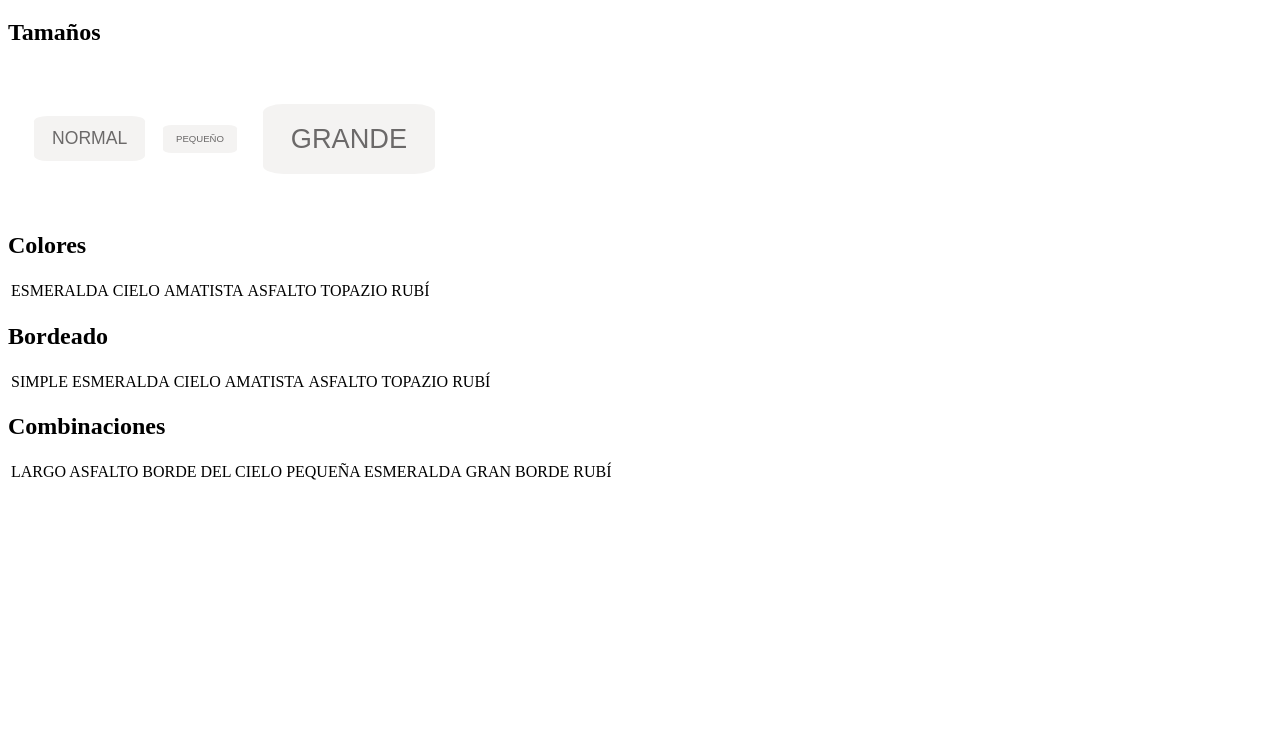
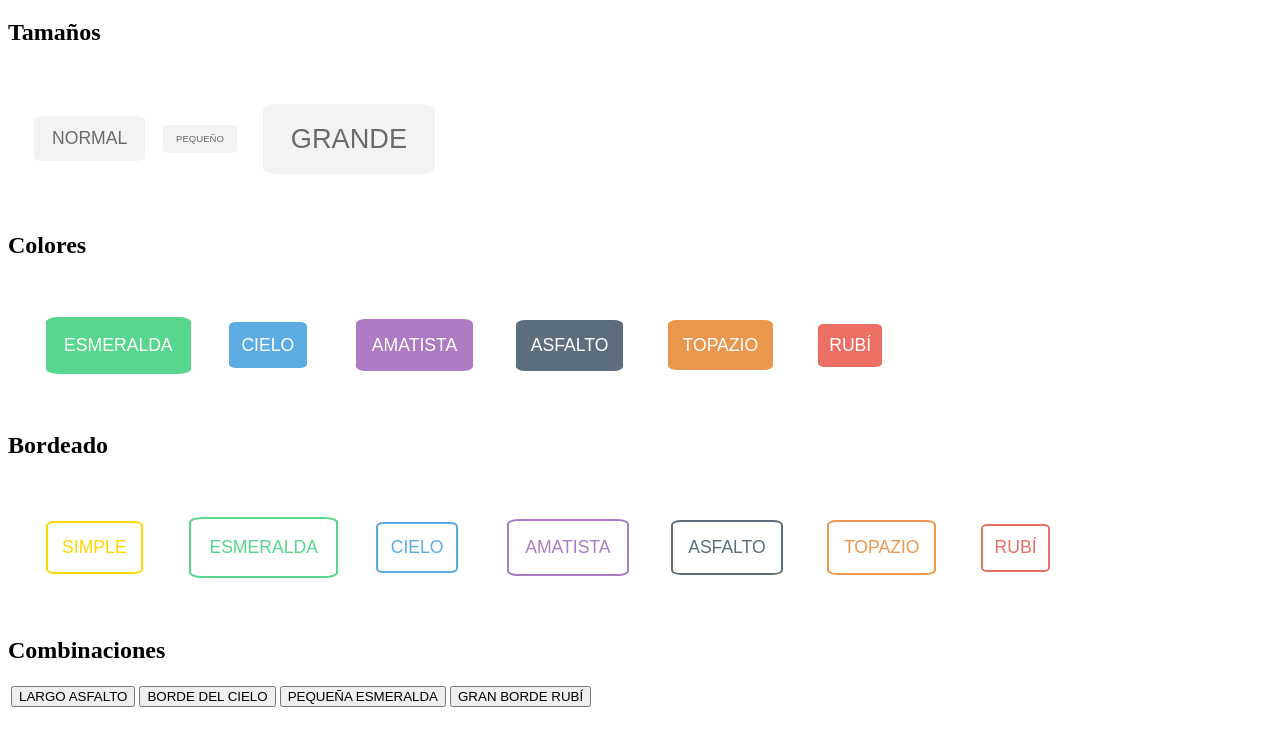
Before and after one commit to joisgori/LaboWeb3, a plain HTML site: page Ejercicio3/index.html in a window 1280 px wide. Shown: the part 61-800 px from the top of the page. Drawn offline with Linux system fonts and the light colour scheme.

Commit message:
Segundo commit de los botones

```diff
--- a/Ejercicio3/index.html
+++ b/Ejercicio3/index.html
@@ -29,12 +29,12 @@
             <h2>Colores</h2>
             <table>
                 <tr>
-                    <td>ESMERALDA</td>
-                    <td>CIELO</td>
-                    <td>AMATISTA</td>
-                    <td>ASFALTO</td>
-                    <td>TOPAZIO</td>
-                    <td>RUBÍ</td>
+                    <td><button class="Col" id="Es">ESMERALDA</button></td>
+                    <td><button class="Col" id="Ci">CIELO</button></td>
+                    <td><button class="Col" id="Am">AMATISTA</button></td>
+                    <td><button class="Col" id="As">ASFALTO</button></td>
+                    <td><button class="Col" id="To">TOPAZIO</button></td>
+                    <td><button class="Col" id="Ru">RUBÍ</button></td>
                 </tr>
             </table>
         </div>
@@ -42,13 +42,13 @@
             <h2>Bordeado</h2>
             <table>
                 <tr>
-                    <td>SIMPLE</td>
-                    <td>ESMERALDA</td>
-                    <td>CIELO</td>
-                    <td>AMATISTA</td>
-                    <td>ASFALTO</td>
-                    <td>TOPAZIO</td>
-                    <td>RUBÍ</td>
+                    <td><button class="Bor" id="Sim">SIMPLE</button></td>
+                    <td><button class="Bor" id="Esm">ESMERALDA</button></td>
+                    <td><button class="Bor" id="Cie">CIELO</button></td>
+                    <td><button class="Bor" id="Ama">AMATISTA</button></td>
+                    <td><button class="Bor" id="Asf">ASFALTO</button></td>
+                    <td><button class="Bor" id="Top">TOPAZIO</button></td>
+                    <td><button class="Bor" id="Rub">RUBÍ</button></td>
                 </tr>
             </table>
         </div>
@@ -56,10 +56,10 @@
             <h2>Combinaciones</h2>
             <table>
                 <tr>
-                    <td>LARGO ASFALTO</td>
-                    <td>BORDE DEL CIELO</td>
-                    <td>PEQUEÑA ESMERALDA</td>
-                    <td>GRAN BORDE RUBÍ</td>
+                    <td><button class="Comb">LARGO ASFALTO</button></td>
+                    <td><button class="Comb">BORDE DEL CIELO</button></td>
+                    <td><button class="Comb">PEQUEÑA ESMERALDA</button></td>
+                    <td><button class="Comb">GRAN BORDE RUBÍ</button></td>
                 </tr>
             </table>
         </div>
--- a/Ejercicio3/style.css
+++ b/Ejercicio3/style.css
@@ -7,7 +7,7 @@
     padding-left: 15%;
     padding-right: 15%;
     border: none;
-    border-radius: 12%;
+    border-radius: 9%;
     font-size: 1.1em;
 }
 
@@ -20,6 +20,82 @@
     font-size: 1.7em;
 }
 
+.Col{
+    border: none;
+    border-radius: 9%;
+    padding: 10%;
+    margin: 2em;
+    font-size: 1.1em;
+    color: white;
+}
+
+#Es{
+    background: #57d68d;
+}
+
+#Ci{
+    background: #5cace2;
+}
+
+#Am{
+    background: #ae7ac4;
+}
+
+#As{
+    background: #5c6d7e;
+}
+
+#To{
+    background: #ea974e;
+}
+
+#Ru{
+    background: #eb6f62;
+}
+
+.Bor{
+    border-radius: 9%;
+    padding: 10%;
+    margin: 2em;
+    font-size: 1.1em;
+    background: white; /*Preguntar cuál es la dif con background color*/
+}
+
+#Sim{
+    border: 2px solid gold;
+    color: gold;
+}
+
+#Esm{
+    border: 2px solid #57d68d;
+    color: #57d68d;
+}
+
+#Cie{
+    border: 2px solid #5cace2;
+    color: #5cace2;
+}
+
+#Ama{
+    border: 2px solid #ae7ac4;
+    color:#ae7ac4;
+}
+
+#Asf{
+    border: 2px solid #5c6d7e;
+    color: #5c6d7e;
+}
+
+#Top{
+    border: 2px solid #ea974e;
+    color: #ea974e;
+}
+
+#Rub{
+    border: 2px solid #eb6f62;
+    color: #eb6f62;
+}
+
 /*
 #57d68d
 #5cace2
```
